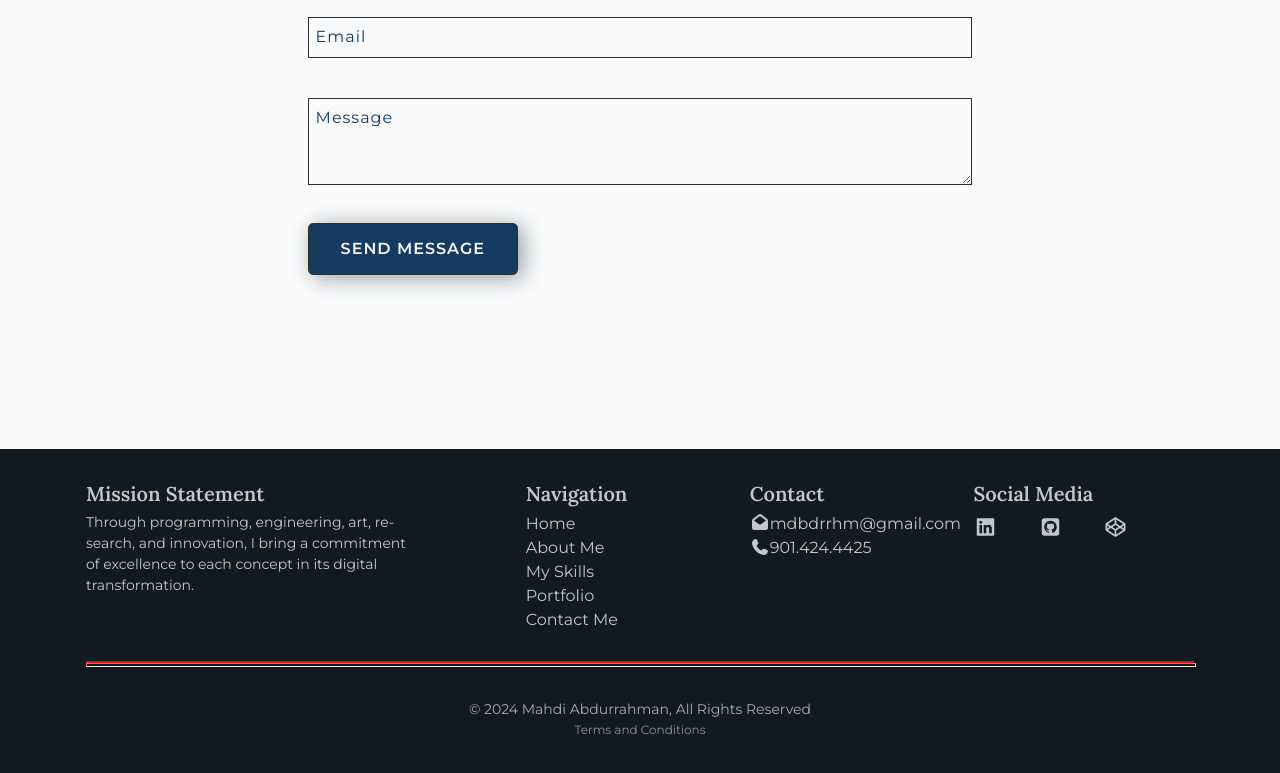
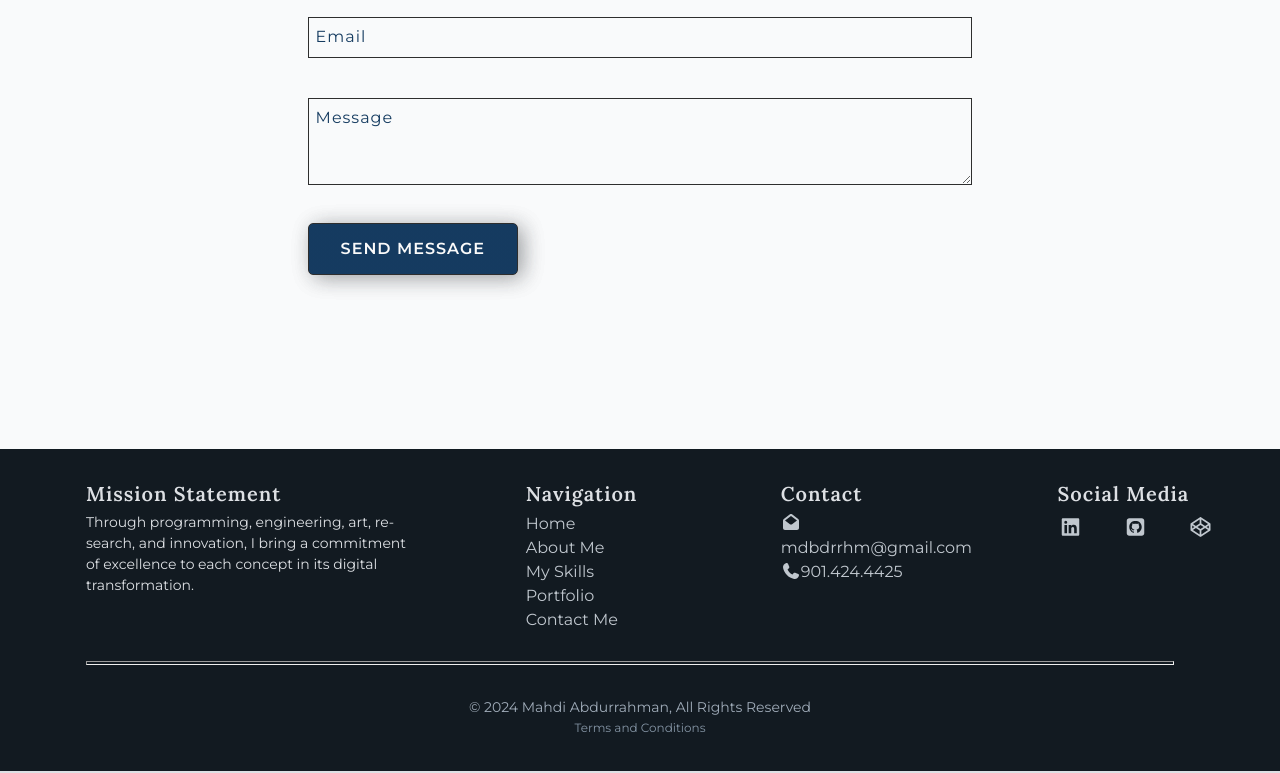
Before and after one commit to MAbdurahman/mabdurrahman-portfolio, a website: page index.html in a window 1280 px wide. Shown: the part 4135-4908 px from the top of the page. Drawn offline with Linux system fonts and the light colour scheme.

Commit message:
Improve basic structure and styles for layouts/_footer.scss

```diff
--- a/index.html
+++ b/index.html
@@ -702,7 +702,7 @@
                 </div>
                 <div class="contact__section--bottom">
                     <div class="contact__form--group" id="contact__form--group">
-                        <form action="post" class="contact__form" id="contact__form">
+                        <form action="" class="contact__form" id="contact__form">
                             <div class="contact__form--content js-effect-07">
                                 <input class="utils-effect-07" id="input-01" name="fullName"
                                        placeholder="" type="text"/>
@@ -786,6 +786,7 @@
                             </li>
                         </ul>
                     </div>
+                    <div class="footer__top-right-right">
                         <div class="footer__right-center">
                             <h5 class="footer__sub-title">Contact</h5>
                             <ul class="footer__contact-list">
@@ -827,6 +828,7 @@
                         </div>
                     </div>
                 </div>
+            </div>
             <hr class="footer__top-separator">
             <div class="footer__bottom">
                 <p class="footer__bottom-copyright">&copy;&nbsp;2024 Mahdi
--- a/js/main.js
+++ b/js/main.js
@@ -84,35 +84,14 @@ $(function () {
       closeNavigation();
    });
 
-});
 
-/*===================================================
-          skills progress bars
-=====================================================*/
-$(function () {
-   $('#progress-bars').waypoint(function () {
-      $('.progress-bar').each(function () {
-         $(this).animate({
-            width: $(this).attr('aria-valuenow') + '%',
-         }, 1500);
-      });
-
-      this.destroy();
-   }, {
-      offset: '100%',
-   });
-});
-
-/*===================================================
-          portfolio filterizr cards
-=====================================================*/
-$(function () {
-   /**************** add and remove active class from filter buttons ****************/
+   /****** add and remove active class from portfolio filter buttons ******/
    $('#portfolio__filters > .js-filter').click(function () {
       $(this).addClass('active').siblings().removeClass('active');
    });
 
-   const options = {
+   /**************** portfolio filterizr cards ****************/
+   const filterizr_options = {
       animationDuration: 0.5, // in seconds
       callbacks: {
          onFilteringStart: function () {
@@ -142,6 +121,23 @@ $(function () {
 
    const filterizd = $('.filtr-container').filterizr({});
 
+});
+
+/*===================================================
+          skills progress bars
+=====================================================*/
+$(function () {
+   $('#progress-bars').waypoint(function () {
+      $('.progress-bar').each(function () {
+         $(this).animate({
+            width: $(this).attr('aria-valuenow') + '%',
+         }, 1500);
+      });
+
+      this.destroy();
+   }, {
+      offset: '100%',
+   });
 });
 
 /*===================================================
--- a/scss/layouts/_footer.scss
+++ b/scss/layouts/_footer.scss
@@ -3,10 +3,8 @@
 ================================================*/
 @use './../abstracts' as ab;
 .section__footer {
-
-  color: ab.set-neutral-color(clr-neutral-200);
+  color: ab.set-augmented-color(clr-augmented-100);
   background-color: ab.set-augmented-color(clr-augmented-900);
-
 
   .footer {
     position: relative;
@@ -14,7 +12,6 @@
     height: 100%;
     display: flex;
     flex-direction: column;
-
 
 
     &__top {
@@ -25,7 +22,7 @@
       justify-content: space-around;
       padding-top: 1em;
       padding-bottom: 1.8em;
-      border-bottom: 2px solid red;
+      /*border-bottom: 2px solid red;*/
 
         &-left {
           position: relative;
@@ -42,12 +39,24 @@
         display: flex;
         flex-direction: row;
         justify-content: space-between;
+
+
+        .footer__top-right-right {
+          position: relative;
+          width: 70%;
+          display: flex;
+          flex-direction: row;
+          justify-content: space-between;
+          margin-left: 3.75em;
+        }
       }
 
       .footer__sub-title {
-        font-weight: ab.set-font-weight(fw-font-weight-bold);
         margin-top: 0.8em;
         margin-bottom: 0.25em;
+        font-weight: ab.set-font-weight(fw-font-weight-bold);
+        letter-spacing: 1px;
+
         &:last-child {
           /*margin-left: 24px;*/
         }
@@ -76,8 +85,9 @@
       }
 
       .footer__right-center {
-        width: 33%;
+        /*width: 33%;*/
 
+        width: 50%;
         .footer__contact-link-item {
 
         }
@@ -88,6 +98,7 @@
 
       .footer__right {
         width: 33%;
+
 
 
         .footer__contact-list {
@@ -104,6 +115,8 @@
 
 
         }
+
+
 
         .footer__social-media-list {
           display: flex;
@@ -143,7 +156,7 @@
     }
     .footer__top-separator {
       display: block;
-      width: 100%;
+      width: 98%;
       height: 2px;
       /*margin-right: auto;
       margin-left: auto;*/
```
Also changed, not shown: css/main.css. Lines whose indentation alone changed are shown as unchanged.
